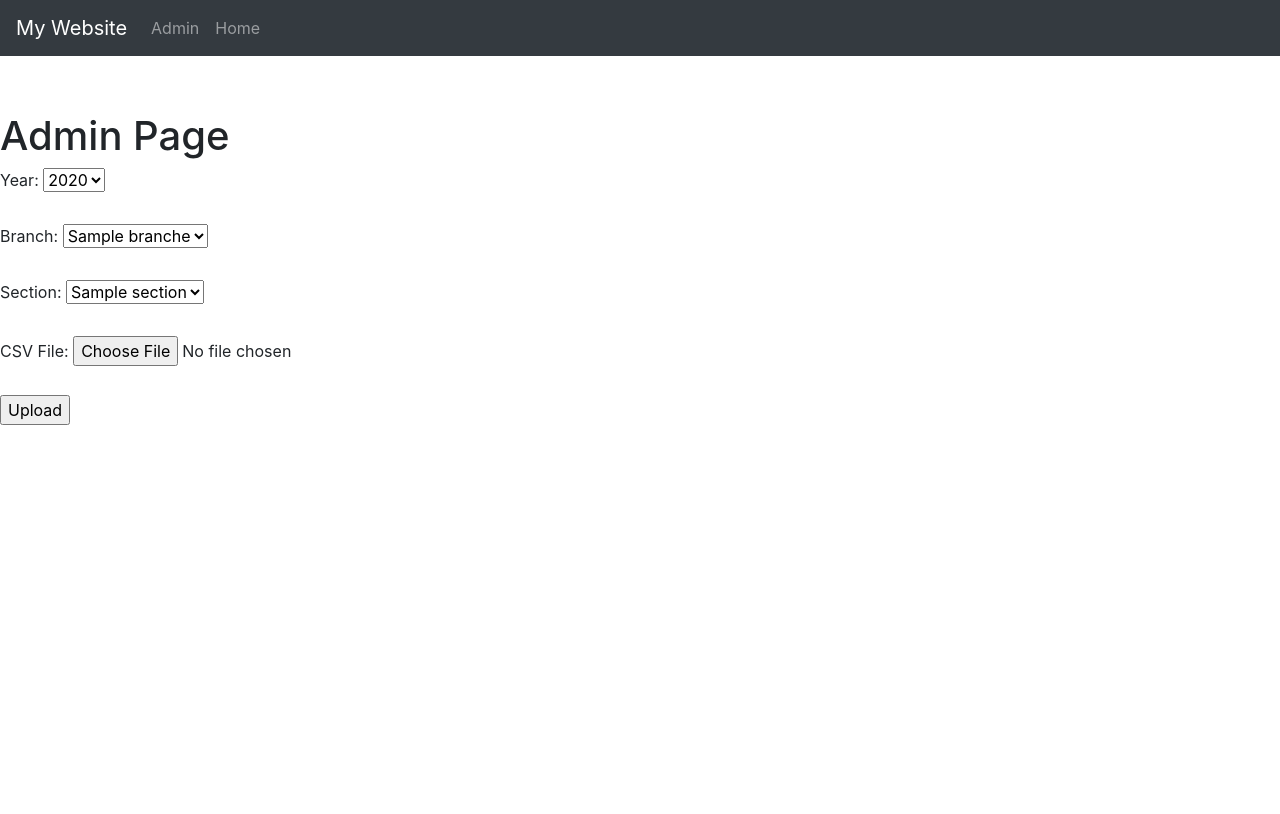
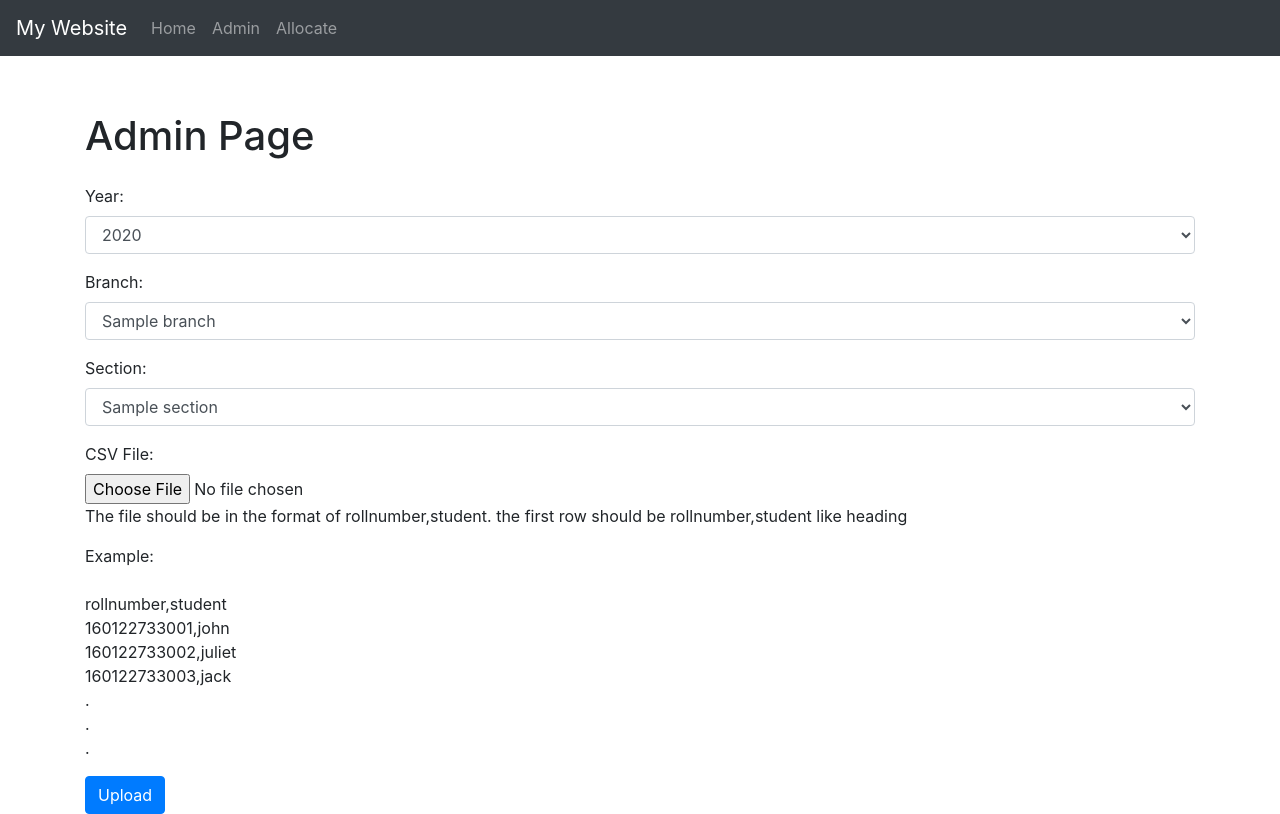
Before and after one commit to gvarshithreddy1/SEMV2, a Flask app: template templates/admin.html in a window 1280 px wide. Before the commit the page ends 425 px from the top, so only its background shows below. Run offline with Flask 3, Linux system fonts and the light colour scheme; the template is opened without the code that fills it: most values are stand-ins (such as "Sample title", 1, 10 or a date in 2020); parts of the project's set-up code (start-up, migrations or seed data) failed here and were passed over; some libraries are stand-ins or nearby versions.

Commit message:
Updated admin page with instructions on how the csv file format should be and added allocation page where now you can allocate students

```diff
--- a/app.py
+++ b/app.py
@@ -1,14 +1,25 @@
 from flask import Flask, render_template, request, redirect, url_for
 from pymongo import MongoClient
-import csv,os
+import csv,os,random
 from methods import *
+
+def save_uploaded_file(file):
+    # Save the uploaded file to a temporary location
+    temp_folder = 'temp'
+    os.makedirs(temp_folder, exist_ok=True)
+    file_path = os.path.join(temp_folder, file.filename)
+    file.save(file_path)
+    return file_path
+
 
 years = [1,2,3,4]
 branches = ['CSE', 'IT', 'AIDS', 'AIML', 'Chemical Engineering', 'Civil', 'Mechanical', 'ECE', 'EEE']
-sections =["Section 1","Section 2","Section 3"]
+sections =["Section 1","Section 2","Section 3","Section 4","Section 5"]
 authenticated = False
 app = Flask(__name__)
 cluster = MongoClient('mongodb+srv://gvarshithreddy8:Varshith1@cluster0.xzgxe3m.mongodb.net/?retryWrites=true&w=majority')
+
+
 
 db = cluster.sem
 studentdata = db.studentdata
@@ -19,11 +30,11 @@ else:
     studentyear = db.studentyear
 
 #new code
-year1 = studentyear.find_one(1)
-try:
-    students = year1['branches'][0]['sections'][0]['students']
-except KeyError or NameError:
-    print("No students uploaded yet in the requested branch and section")
+# year1 = studentyear.find_one(1)
+# try:
+#     students = year1['branches'][0]['sections'][0]['students']
+# except KeyError or NameError:
+#     print("No students uploaded yet in the requested branch and section")
 # else:
 #     for student in students:
 #         print(student)
@@ -32,9 +43,6 @@ except KeyError or NameError:
 @app.route("/")
 def home():
     return render_template("home.html", title = "SEM")
-
-
-
 
 
 @app.route('/admin', methods=['GET', 'POST'])
@@ -48,10 +56,6 @@ def admin():
         year = int(request.form.get('year'))
         branch = str(request.form.get('branch'))
         section = str(request.form.get('section'))
-
-
-
-
         if 'csvFile' not in request.files:
             return 'No file uploaded'
 
@@ -71,7 +75,7 @@ def admin():
             # Redirect to a success page or render a success template
             return 'File uploaded and processed successfully'
 
-    return render_template('admin.html',years = years,branches=branches,sections= sections )
+    return render_template('admin.html',years = years, branches=branches, sections= sections )
 
 @app.route('/login', methods=['GET', 'POST'])
 def login():
@@ -96,13 +100,20 @@ def login():
 
     return render_template('login.html')
 
-def save_uploaded_file(file):
-    # Save the uploaded file to a temporary location
-    temp_folder = 'temp'
-    os.makedirs(temp_folder, exist_ok=True)
-    file_path = os.path.join(temp_folder, file.filename)
-    file.save(file_path)
-    return file_path
+@app.route('/allocate', methods = ['GET','POST'])
+def allocate():
+    if request.method=='POST':
+        year = int(request.form.get('year'))
+        branch = request.form.get('branch')
+        section = int(request.form.get('section'))
+        num_experiments = int(request.form.get('experiments'))
+        student_data = get_students(studentyear,year,branch,section)
+        experiment_data = allocate_students(num_experiments, student_data )
+
+
+
+        return render_template('sortresults.html',experiments = enumerate(experiment_data))
+    return render_template('experiment_allocation.html', years = years, branches = branches, sections = sections, len = len(sections) )
 
 
 
--- a/templates/admin.html
+++ b/templates/admin.html
@@ -1,35 +1,58 @@
-{%extends 'template.html'%}
+{% extends 'template.html' %}
 
-{%block content%}
+{% block content %}
+    <div class="container">
+        <h1 class="mt-4">Admin Page</h1>
 
-    <h1>Admin Page</h1>
+        <form action="/admin" method="POST" enctype="multipart/form-data" class="mt-4">
+            <div class="form-group">
+                <label for="year">Year:</label>
+                <select class="form-control" name="year" id="year">
+                    {% for year in years %}
+                        <option value="{{ year }}">{{ year }}</option>
+                    {% endfor %}
+                </select>
+            </div>
 
-    <form action="/admin" method="POST" enctype="multipart/form-data">
-        <label for="year">Year:</label>
-        <select name="year" id="year">
-            {%for i in years%}
-            <option value={{i}}>{{i}}</option>
-            {%endfor%}
-        </select><br><br>
+            <div class="form-group">
+                <label for="branch">Branch:</label>
+                <select class="form-control" name="branch" id="branch">
+                    {% for branch in branches %}
+                        <option value="{{ branch }}">{{ branch }}</option>
+                    {% endfor %}
+                </select>
+            </div>
 
-        <label for="branch">Branch:</label>
-        <select name="branch" id="branch">
-            {%for i in branches%}
-            <option value={{i}}>{{i}}</option>
-            {%endfor%}
-        </select><br><br>
+            <div class="form-group">
+                <label for="section">Section:</label>
+                <select class="form-control" name="section" id="section">
+                    {% for section in sections %}
+                        <option value="{{ section }}">{{ section }}</option>
+                    {% endfor %}
+                </select>
+            </div>
 
-        <label for="section">Section:</label>
-        <select name="section" id="section">
-            {%for i in sections%}
-            <option value='{{i}}'>{{i}}</option>
-            {%endfor%}
+            <div class="form-group">
+                <label for="csvFile">CSV File:</label>
+                <input type="file" class="form-control-file" name="csvFile" id="csvFile">
+                <p>The file should be in the format of rollnumber,student. the first row should be rollnumber,student like heading</p>
+                <p>
+                    Example:<br>
+                    <br>
 
-        </select><br><br>
+                    rollnumber,student<br>
+                    160122733001,john<br>
+                    160122733002,juliet<br>
+                    160122733003,jack<br>
+                    .<br>
+                    .<br>
+                    .<br>
 
-        <label for="csvFile">CSV File:</label>
-        <input type="file" name="csvFile" id="csvFile"><br><br>
+                </p>
+            </div>
 
-        <input type="submit" value="Upload">
-    </form>
-{%endblock%}
+
+            <button type="submit" class="btn btn-primary">Upload</button>
+        </form>
+    </div>
+{% endblock %}
--- a/templates/template.html
+++ b/templates/template.html
@@ -42,10 +42,13 @@
         <div class="collapse navbar-collapse" id="navbarNav">
             <ul class="navbar-nav">
                 <li class="nav-item">
+                    <a class="nav-link" href="/">Home</a>
+                </li>
+                <li class="nav-item">
                     <a class="nav-link" href="/admin">Admin</a>
                 </li>
                 <li class="nav-item">
-                    <a class="nav-link" href="/">Home</a>
+                    <a class="nav-link" href="/allocate">Allocate</a>
                 </li>
             </ul>
         </div>
```
Also changed, not shown: methods.py (+31 -0 lines), templates/sortresults.html (+29 -0 lines).
